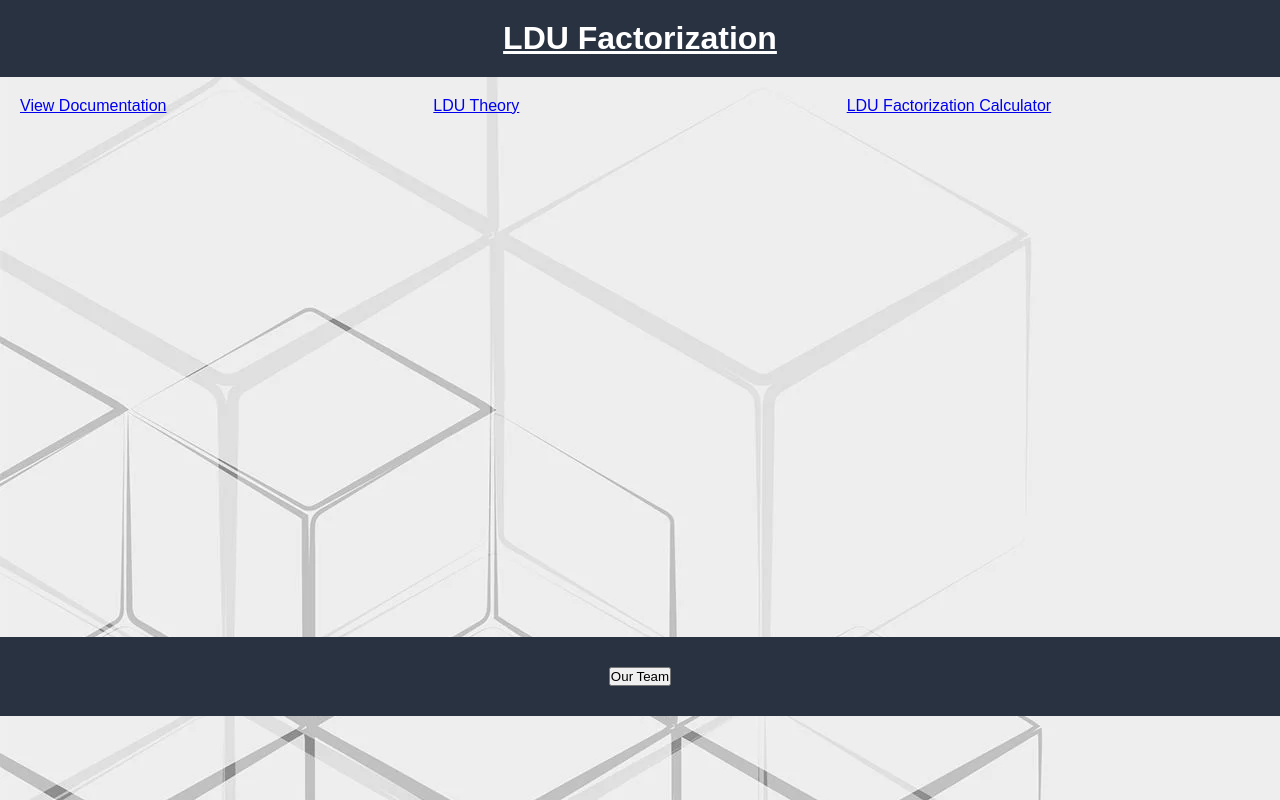
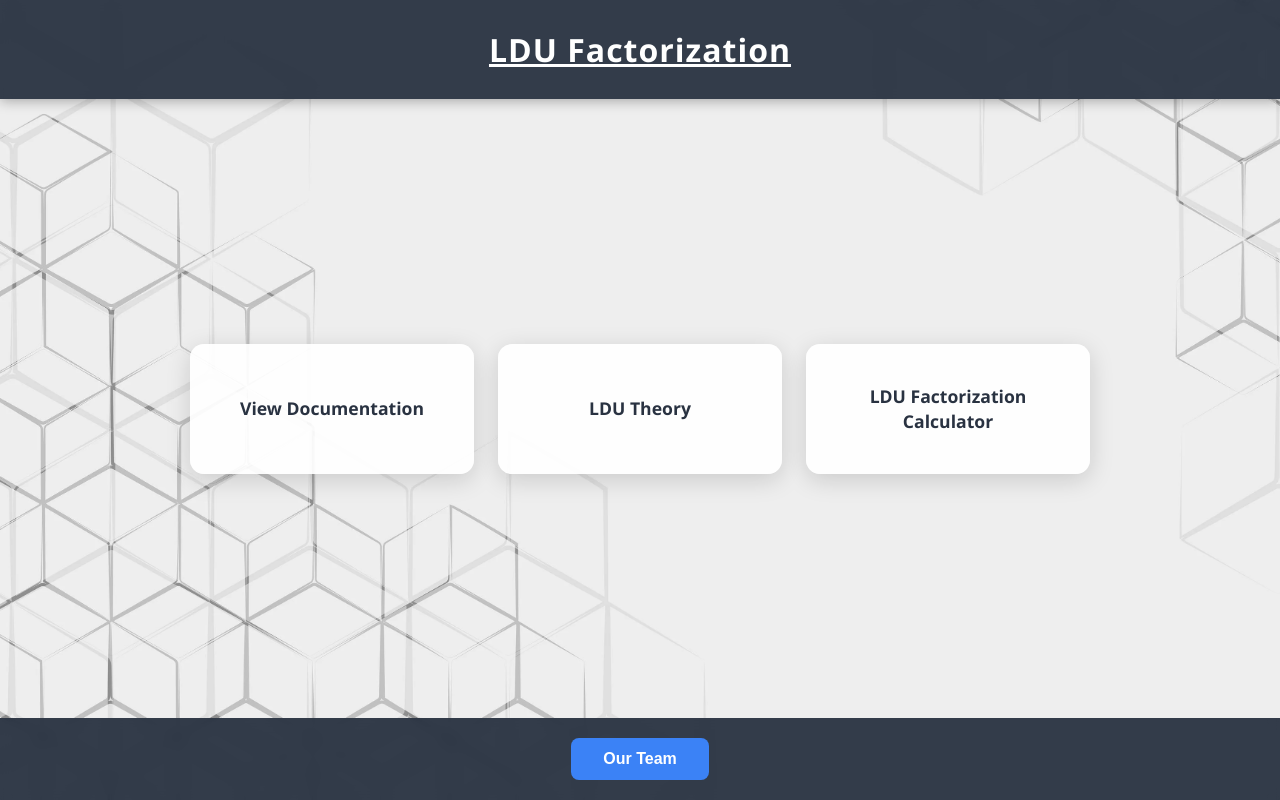
Before and after one commit to Janu-Chaudhary/LDU-ASSIGNMENT, a plain HTML site: page main.html in a window 1280 px wide. Drawn offline with Linux system fonts and the light colour scheme.

Commit message:
Update main.css

```diff
--- a/main.css
+++ b/main.css
@@ -1,44 +1,111 @@
-/* Reset some default browser styling */
 * {
   margin: 0;
   padding: 0;
   box-sizing: border-box;
 }
 
-
 body {
-    font-family: Arial;
+  font-family: 'Segoe UI', Arial, sans-serif;
   color: #333;
   background-image: url(bg.webp);
+  background-size: cover;
+  background-position: center;
+  background-attachment: fixed;
+  min-height: 100vh;
+  display: flex;
+  flex-direction: column;
 }
+
 header {
-    background-color:#293241;
+  background-color: rgba(41, 50, 65, 0.95);
   color: #fff;
   text-align: center;
-    padding: 20px;
-  }
-  .content-container {
-    display: flex;
-    justify-content: space-between;
-    padding: 20px;
-    height: 70vh;
+  padding: 28px 20px;
+  backdrop-filter: blur(6px);
+  box-shadow: 0 2px 12px rgba(0,0,0,0.3);
 }
 
+header h1 {
+  font-size: 2rem;
+  letter-spacing: 1px;
+  text-decoration: none;
+}
 
+main {
+  flex: 1;
+  display: flex;
+  align-items: center;
+  justify-content: center;
+  padding: 40px 20px;
+}
 
+.content-container {
+  display: grid;
+  grid-template-columns: repeat(3, 1fr);
+  gap: 24px;
+  max-width: 900px;
+  width: 100%;
+}
+
+.content-container div {
+  background: rgba(255, 255, 255, 0.92);
+  border-radius: 14px;
+  box-shadow: 0 6px 24px rgba(0,0,0,0.15);
+  transition: transform 0.2s ease, box-shadow 0.2s ease;
+  overflow: hidden;
+}
+
+.content-container div:hover {
+  transform: translateY(-6px);
+  box-shadow: 0 12px 32px rgba(0,0,0,0.22);
+}
+
+.content-container a {
+  display: flex;
+  align-items: center;
+  justify-content: center;
+  height: 130px;
+  text-decoration: none;
+  color: #293241;
+  font-size: 1.1rem;
+  font-weight: 600;
+  text-align: center;
+  padding: 20px;
+  line-height: 1.4;
+  transition: color 0.2s ease;
+}
+
+.content-container a:hover {
+  color: #3b82f6;
+}
 
 footer {
-    background-color: #293241;
+  background-color: rgba(41, 50, 65, 0.95);
   color: #fff;
-    padding: 30px 20px;
+  padding: 20px;
   text-align: center;
+  backdrop-filter: blur(6px);
 }
 
+footer button {
+  background: #3b82f6;
+  color: #fff;
+  border: none;
+  padding: 12px 32px;
+  border-radius: 8px;
+  font-size: 1rem;
+  font-weight: 600;
+  cursor: pointer;
+  transition: background 0.2s ease, transform 0.2s ease;
+}
 
+footer button:hover {
+  background: #2563eb;
+  transform: translateY(-2px);
+}
 
-
-  .content-container{
-    display: grid;
-    grid-template-columns: repeat(3,1fr
-    );
+@media (max-width: 600px) {
+  .content-container {
+    grid-template-columns: 1fr;
   }
+}
```
Lines whose indentation alone changed are shown as unchanged.
